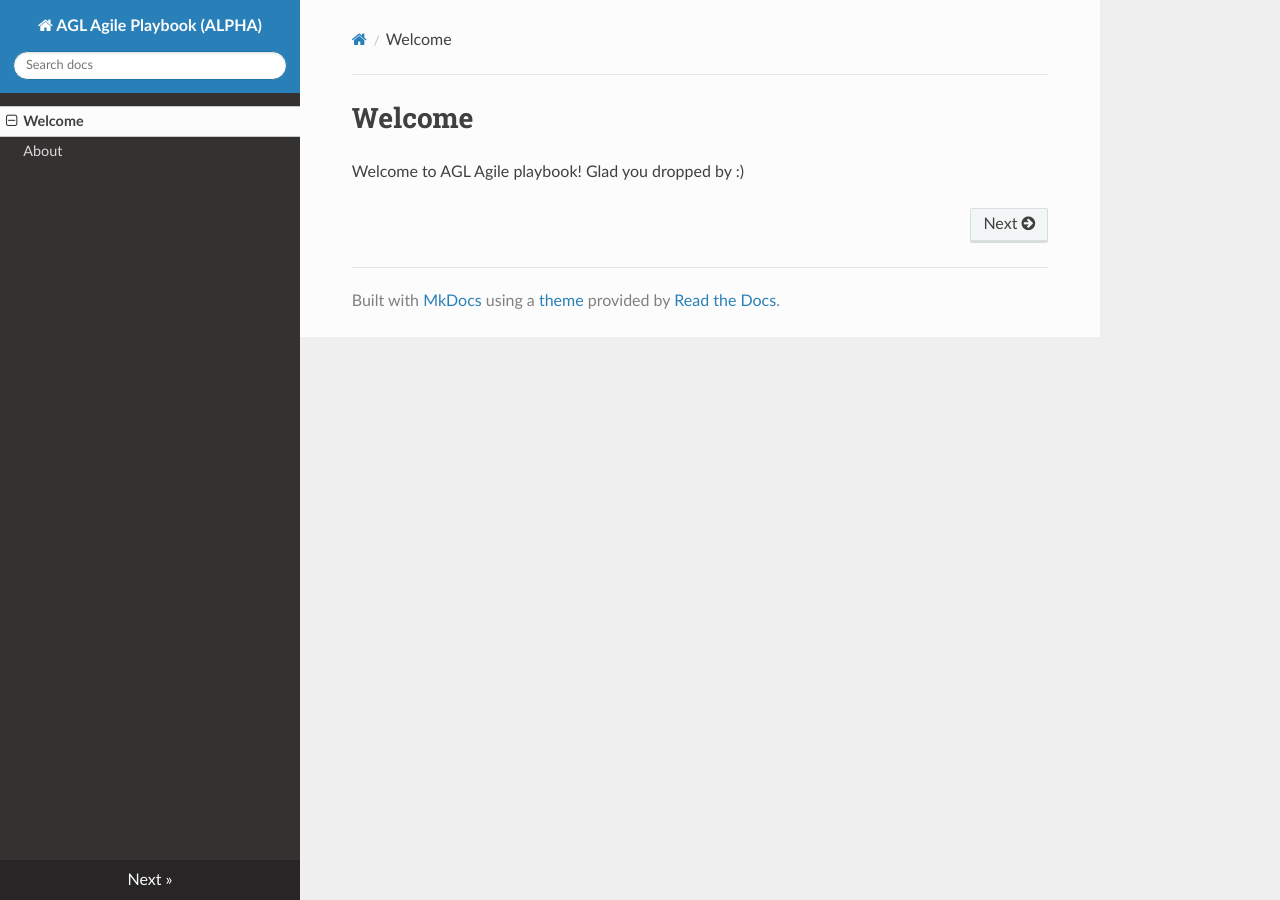
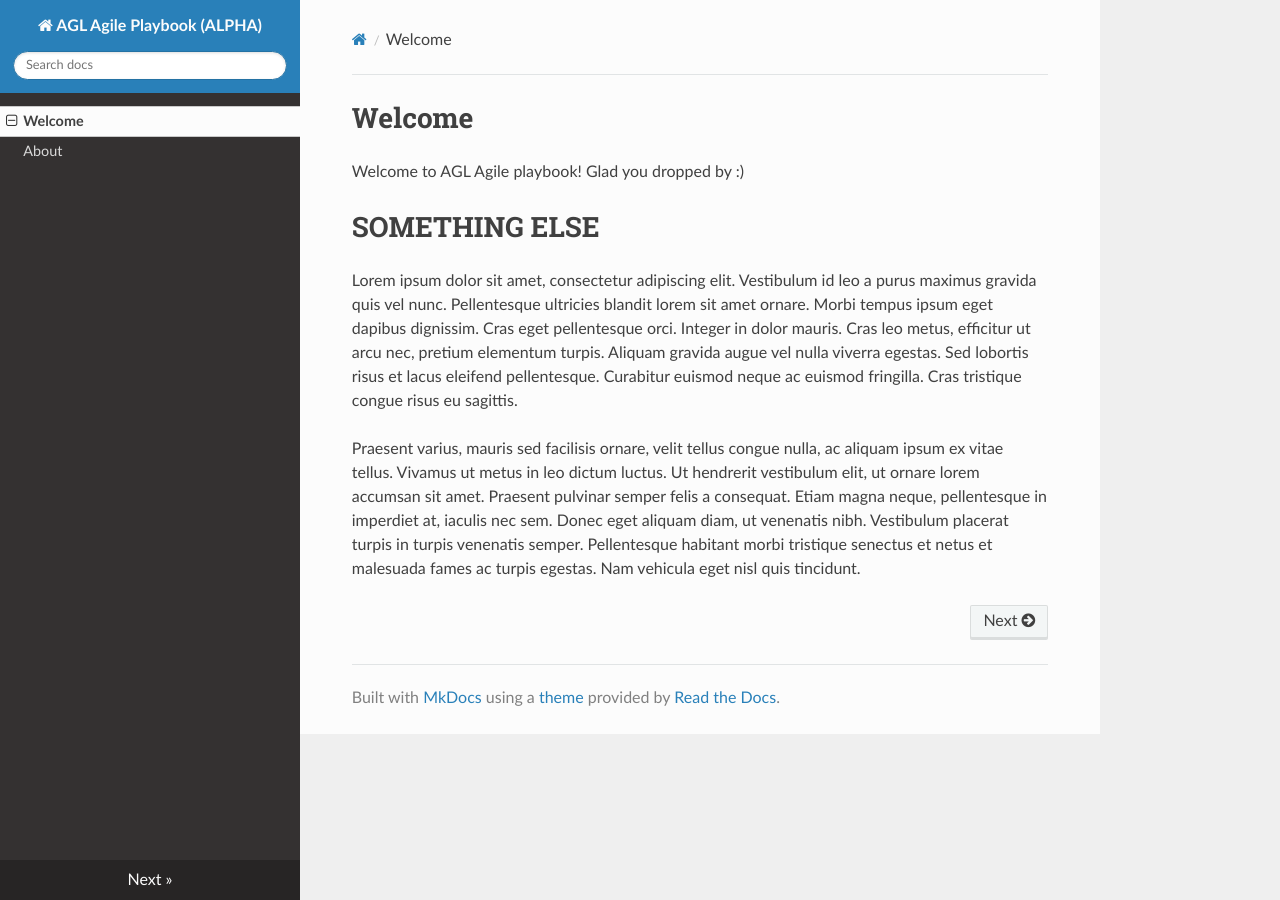
Before and after one commit to batgne/agileDocs, an MkDocs documentation site: the page built from docs/index.md, in a window 1280 px wide. Built offline with MkDocs 1.6.1, drawn with Linux system fonts in a browser that asks for light colours; nearby versions of some CDN libraries; old or Windows-style settings are respelled for this version of MkDocs.

Commit message:
Update index.md

```diff
--- a/docs/index.md
+++ b/docs/index.md
@@ -2,3 +2,9 @@
 
 Welcome to AGL Agile playbook!
 Glad you dropped by :)
+
+# SOMETHING ELSE
+
+Lorem ipsum dolor sit amet, consectetur adipiscing elit. Vestibulum id leo a purus maximus gravida quis vel nunc. Pellentesque ultricies blandit lorem sit amet ornare. Morbi tempus ipsum eget dapibus dignissim. Cras eget pellentesque orci. Integer in dolor mauris. Cras leo metus, efficitur ut arcu nec, pretium elementum turpis. Aliquam gravida augue vel nulla viverra egestas. Sed lobortis risus et lacus eleifend pellentesque. Curabitur euismod neque ac euismod fringilla. Cras tristique congue risus eu sagittis.
+
+Praesent varius, mauris sed facilisis ornare, velit tellus congue nulla, ac aliquam ipsum ex vitae tellus. Vivamus ut metus in leo dictum luctus. Ut hendrerit vestibulum elit, ut ornare lorem accumsan sit amet. Praesent pulvinar semper felis a consequat. Etiam magna neque, pellentesque in imperdiet at, iaculis nec sem. Donec eget aliquam diam, ut venenatis nibh. Vestibulum placerat turpis in turpis venenatis semper. Pellentesque habitant morbi tristique senectus et netus et malesuada fames ac turpis egestas. Nam vehicula eget nisl quis tincidunt.
```
